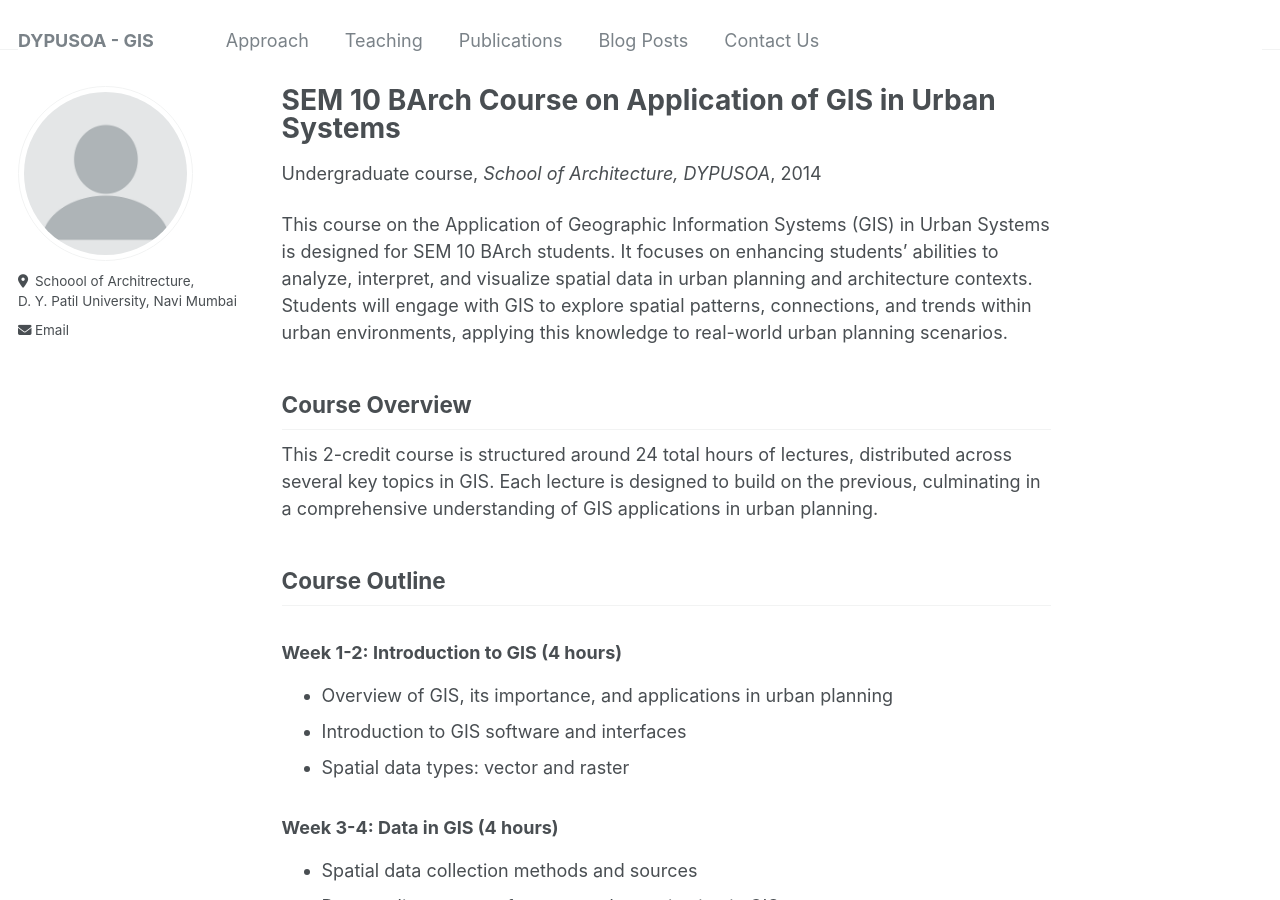
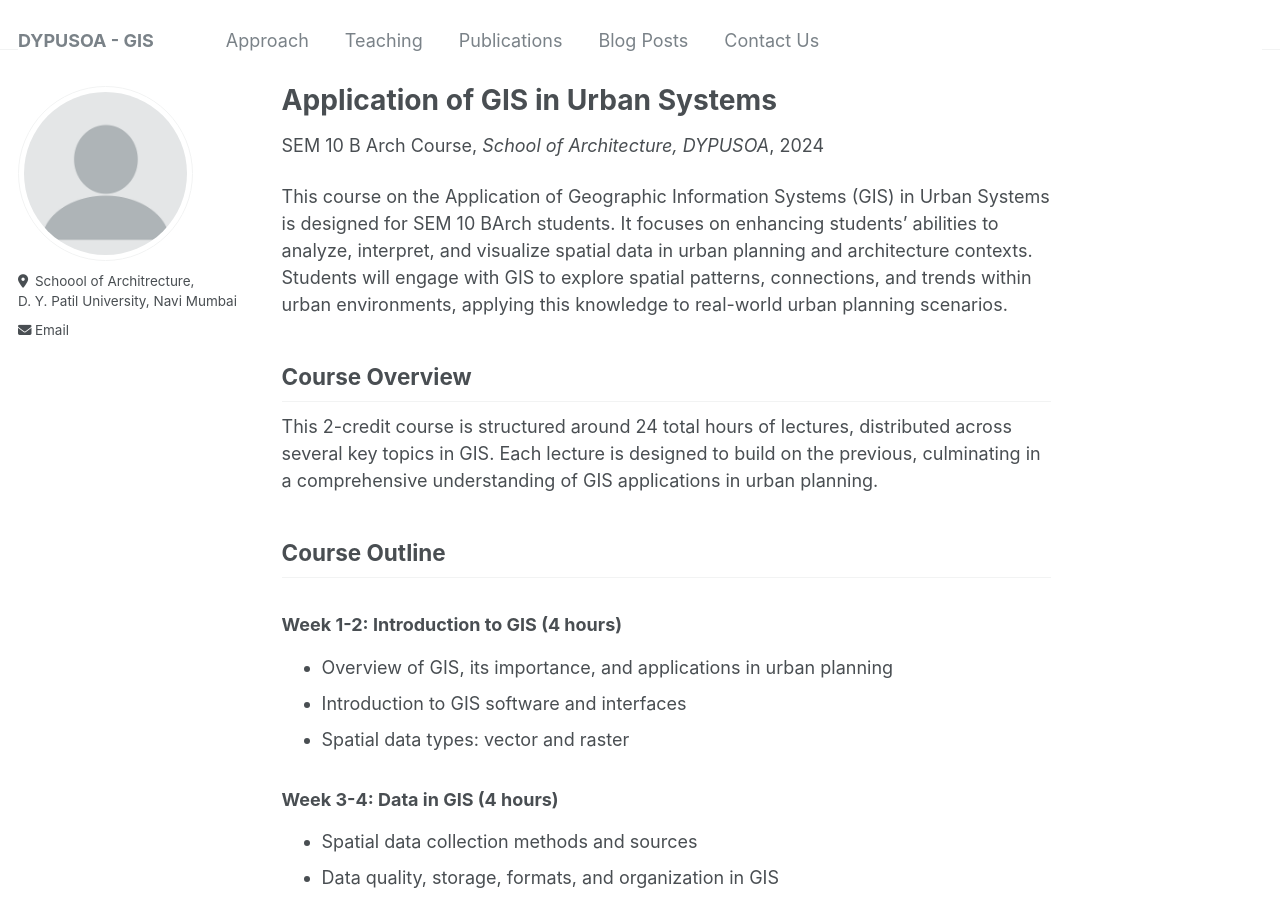
Before and after one commit to DYPUSOA-GIS/DYPUSOA-GIS.github.io, a Jekyll site: the page built from _teaching/2014-spring-teaching-1.md, in a window 1280 px wide and 900 px high. Built offline with Jekyll 4.4.1, drawn with Linux system fonts in a browser that asks for light colours.

Commit message:
Update 2014-spring-teaching-1.md

```diff
--- a/_teaching/2014-spring-teaching-1.md
+++ b/_teaching/2014-spring-teaching-1.md
@@ -1,10 +1,10 @@
 ---
-title: "SEM 10 BArch Course on Application of GIS in Urban Systems"
+title: "Application of GIS in Urban Systems"
 collection: teaching
-type: "Undergraduate course"
+type: "SEM 10 B Arch Course"
 permalink: /teaching/2014-spring-teaching-1
 venue: "School of Architecture, DYPUSOA"
-date: 2014-01-01
+date: 2024-01-01
 location: "Navi Mumbai, India"
 ---
 
```
